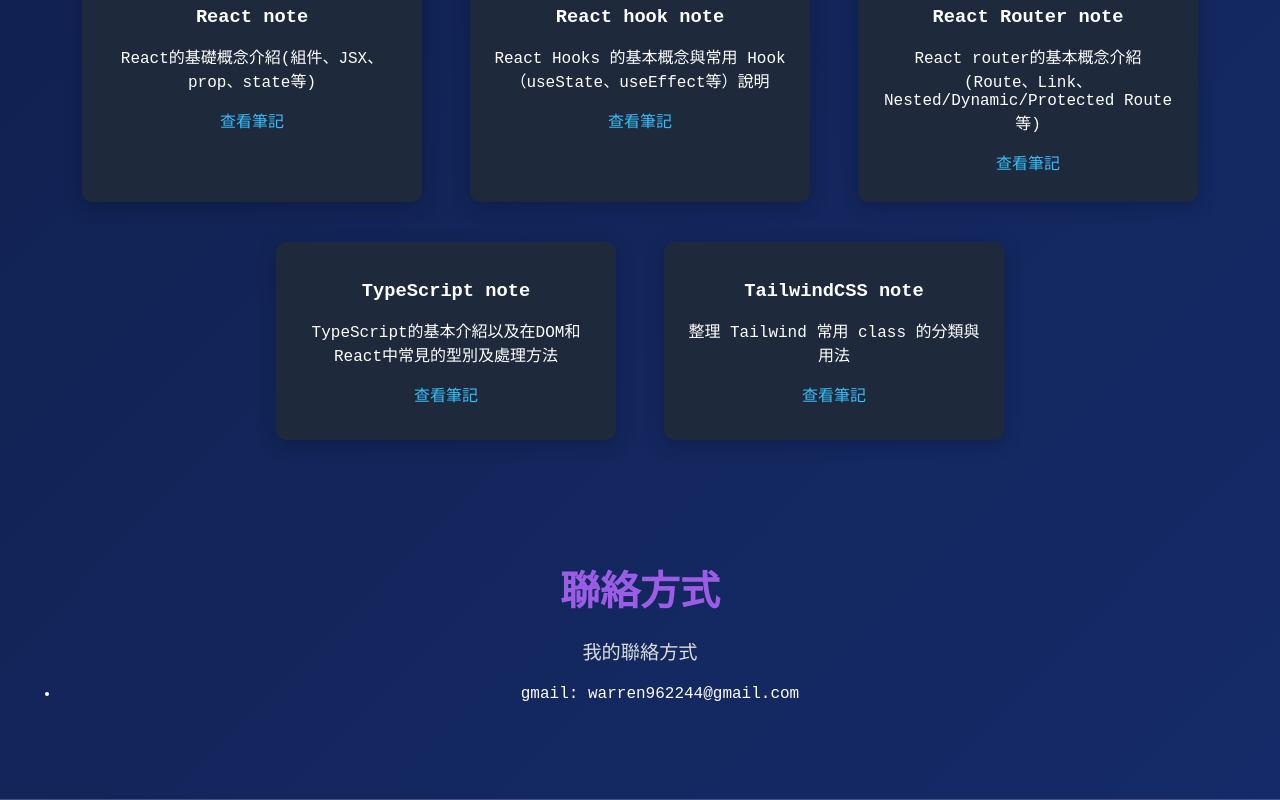
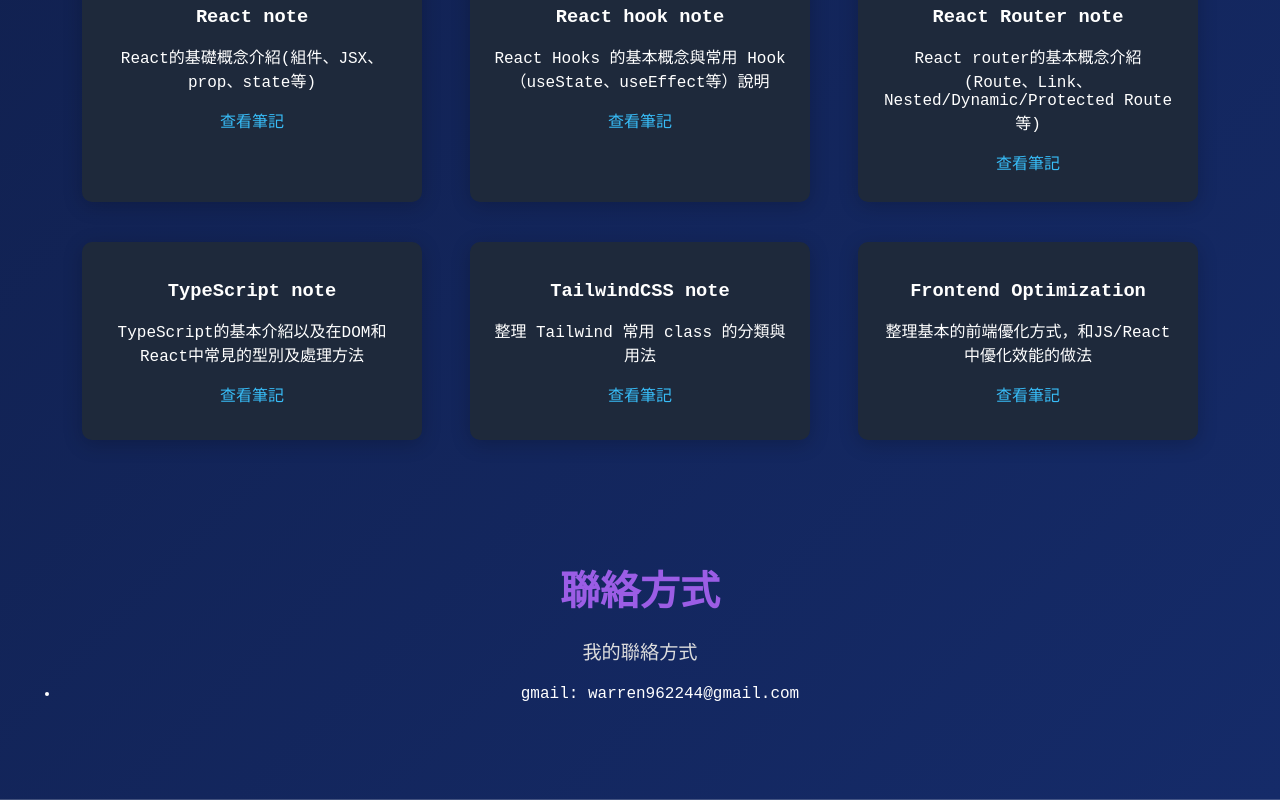
Before and after one commit to hane96/website, a React (Vite) app: page / in a window 1280 px wide. Shown: the part 3988-4788 px from the top of the page. Built offline with nearby package versions, Linux system fonts and the light colour scheme.

Commit message:
add frontend optimization note

```diff
--- a/src/Components/NoteWrapper.jsx
+++ b/src/Components/NoteWrapper.jsx
@@ -57,6 +57,11 @@
         title: "TailwindCSS note",
         description: "整理 Tailwind 常用 class 的分類與用法",
         link: "https://github.com/hane96/frontend_related/blob/main/note/tailwind_note.md"
+    },
+    {
+        title: "Frontend Optimization",
+        description: "整理基本的前端優化方式，和JS/React中優化效能的做法",
+        link: "https://github.com/hane96/frontend_related/blob/main/note/frontend_optimization.md"
     }
 ]
 
```
